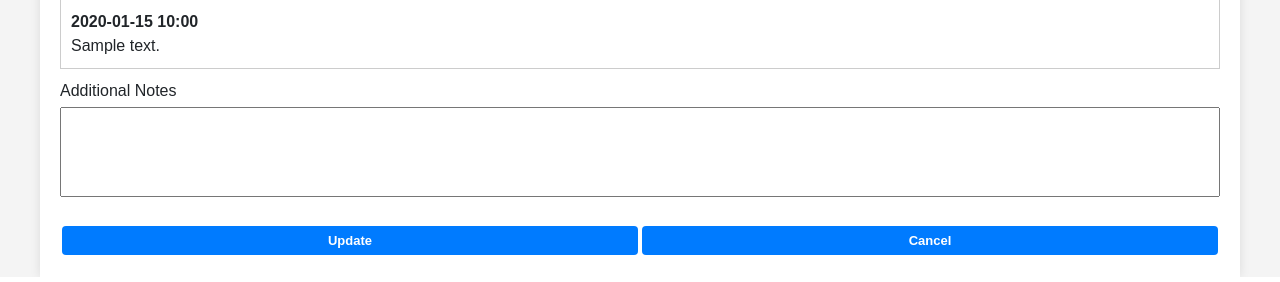
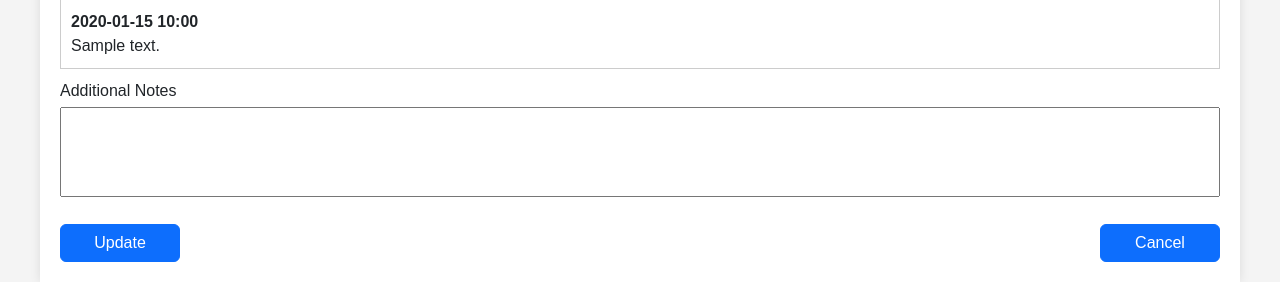
Before and after one commit to Sam-Bendelow/Ticket-Logging-System, a Flask app: page /tickets/update/1 in a window 1280 px wide. Shown: the part 722-1004 px from the top of the page. Run offline with Flask 3, Linux system fonts and the light colour scheme; a user stored in the database is signed in; tables that the repository leaves empty hold one stand-in row (values such as "Sample post"); some libraries are stand-ins or nearby versions.

Commit message:
Updated CSS Style and admin update ticket style

```diff
--- a/service_desk_app/app/templates/update_ticket_admin.html
+++ b/service_desk_app/app/templates/update_ticket_admin.html
@@ -60,9 +60,16 @@
         {{ form.notes(rows=3, cols=40) }}
     </div>
 
-    <div style="display: flex; justify-content: space-between; margin-top: 20px;">
-        <button type="submit" class="btn-action">Update</button>
-        <button type="button" class="btn-action" onclick="if (confirm('Are you sure you want to cancel updating this ticket?')) window.history.back();">Cancel</button>
-    </div>
+<div class="d-flex justify-content-between mt-3">
+
+    <button type="submit" class="btn btn-primary update-btn">
+        Update
+    </button>
+
+    <button type="button" class="btn btn-primary update-btn"
+        onclick="if (confirm('Are you sure you want to cancel updating this ticket?')) window.history.back();">
+        Cancel
+    </button>
+
 </form>
 {% endblock %}
```
